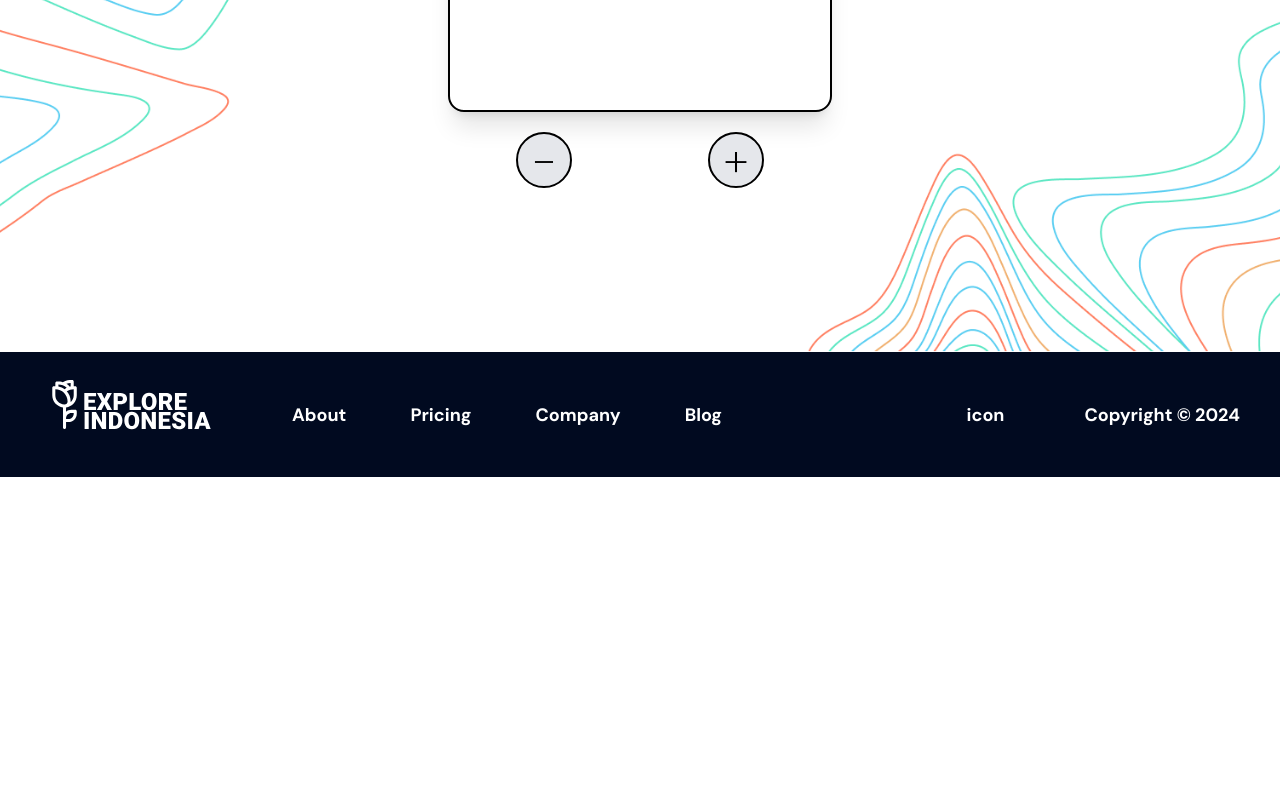
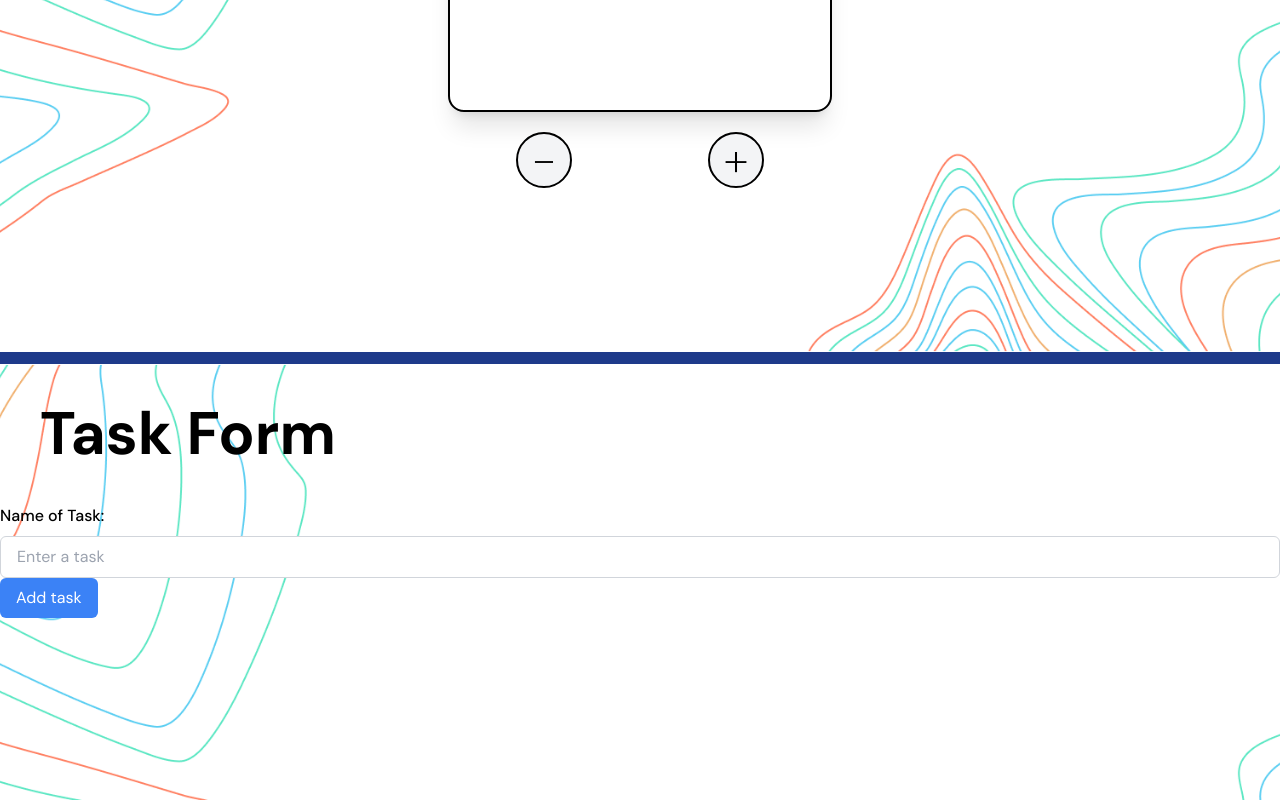
Before and after one commit to Nickolazy/react-app, a React (Vite) app: page / in a window 1280 px wide. Shown: the part 5100-5900 px from the top of the page. Before the commit the page ends 5577 px from the top, so only its background shows below. Built offline with nearby package versions, Linux system fonts and the light colour scheme.

Commit message:
Add taskform

```diff
--- a/src/components/Balance.jsx
+++ b/src/components/Balance.jsx
@@ -39,12 +39,12 @@ const Balance = () => {
       </div>
       <div className='w-full flex justify-around font-extralight text-5xl'>
         <button onClick={decreaseBalance} className='w-14 h-14 flex items-center justify-center rounded-full
-          border-2 border-black select-none cursor-pointer bg-gray-200 hover:bg-gray-300
+          border-2 border-black select-none cursor-pointer bg-gray-100 hover:bg-gray-200
           hover:scale-105 active:scale-95'>
           -
         </button>
         <button onClick={increaseBalance} className='w-14 h-14 flex items-center justify-center rounded-full
-          border-2 border-black select-none cursor-pointer bg-gray-200 hover:bg-gray-300
+          border-2 border-black select-none cursor-pointer bg-gray-100 hover:bg-gray-200
           hover:scale-105 active:scale-95'>
           +
         </button>
--- /dev/null
+++ b/src/components/TaskForm.jsx
@@ -0,0 +1,49 @@
+import React from 'react'
+import { useState } from 'react'
+
+const TaskForm = () => {
+  const [taskName, setTaskName] = useState("");
+  const [error, setError] = useState("");
+
+  const handleChange = (e) => {
+    setTaskName(e.target.value);
+  }
+
+  const handleSubmit = (e) => {
+    e.preventDefault();
+
+    if(taskName.trim === "") {
+      setError("The task name cannot be empty!")
+    }
+  }
+
+  return (
+    <div>
+      <form onSubmit={handleSubmit} className="flex flex-col gap-4">
+        <div>
+          <label htmlFor="taskName" className="block font-medium mb-2">
+            Name of Task:
+          </label>
+          <input
+            type="text"
+            id='taskName'
+            value={taskName}
+            onChange={handleChange}
+            placeholder='Enter a task'
+            className="border border-gray-300 rounded-md px-4 py-2 w-full"
+          />
+
+          {error && <p className='text-red-500'>{error}</p>}
+          <button
+            type='submit'
+            className="bg-blue-500 text-white px-4 py-2 rounded-md hover:bg-blue-600 transition duration-200"
+          >
+            Add task
+          </button>
+        </div>
+      </form>
+    </div>
+  )
+}
+
+export default TaskForm
--- /dev/null
+++ b/src/components/pages/BalancePage.jsx
@@ -0,0 +1,24 @@
+import React from 'react'
+import Balance from '../Balance'
+
+const BalancePage = () => {
+  return (
+    <section>
+      <div className='w-full h-3 bg-blue-900'></div>
+      <div id='tasks' className="w-full h-[700px] bg-[url('../src/assets/img/gallery_page/gallery_page_backgr.png')]
+        bg-cover bg-center text-black">
+        <div className='p-10'>
+          <h1 className='font-bold text-6xl'> Your balance </h1>
+          <p className='font-medium text-2xl text-red-800'>
+            every 10 seconds your balance increases by 1 coin
+          </p>
+        </div>
+        <div className='flex justify-center items-center'>
+          <Balance />
+        </div>
+      </div>
+    </section>
+  )
+}
+
+export default BalancePage
--- a/src/components/pages/TaskPage.jsx
+++ b/src/components/pages/TaskPage.jsx
@@ -1,23 +1,13 @@
 import React from 'react'
-import Balance from '../Balance'
+import BalancePage from './BalancePage'
+import ToDoListPage from './ToDoListPage'
 
 const TaskPage = () => {
   return (
-    <section>
-      <div className='w-full h-3 bg-blue-900'></div>
-      <div id='tasks' className="w-full h-[700px] bg-[url('../src/assets/img/gallery_page/gallery_page_backgr.png')]
-        bg-cover bg-center text-black">
-        <div className='p-10'>
-          <h1 className='font-bold text-6xl'> Your balance </h1>
-          <p className='font-medium text-2xl text-red-800'>
-            every 10 seconds your balance increases by 1 coin
-          </p>
-        </div>
-        <div className='flex justify-center items-center'>
-          <Balance />
-        </div>
-      </div>
-    </section>
+    <>
+    <BalancePage />
+    <ToDoListPage />
+    </>
   )
 }
 
--- /dev/null
+++ b/src/components/pages/ToDoListPage.jsx
@@ -0,0 +1,20 @@
+import React from 'react'
+import TaskForm from '../TaskForm'
+
+const ToDoListPage = () => {
+  return (
+    <section>
+      <div className='w-full h-3 bg-blue-900'></div>
+        <div id='tasks' className="w-full h-[700px] bg-[url('../src/assets/img/gallery_page/gallery_page_backgr.png')]
+          bg-cover bg-center text-black">
+          <div className='p-10'>
+            <h1 className='font-bold text-6xl'> Task Form </h1>
+          </div>
+
+          <TaskForm />
+        </div>
+    </section>
+  )
+}
+
+export default ToDoListPage
```
